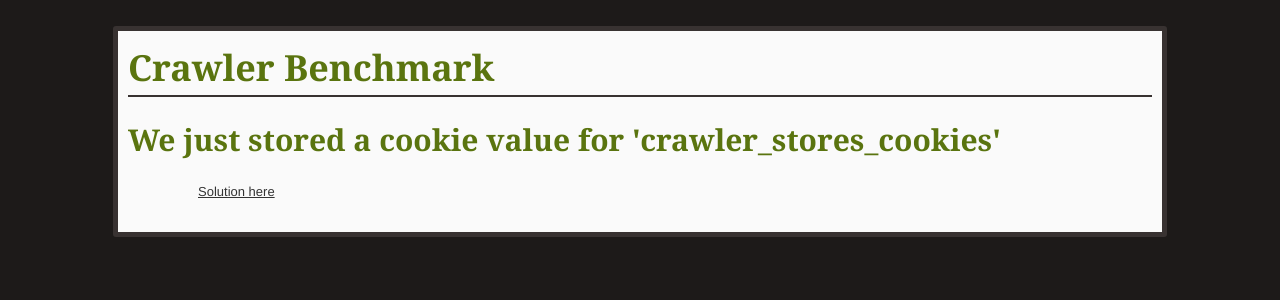
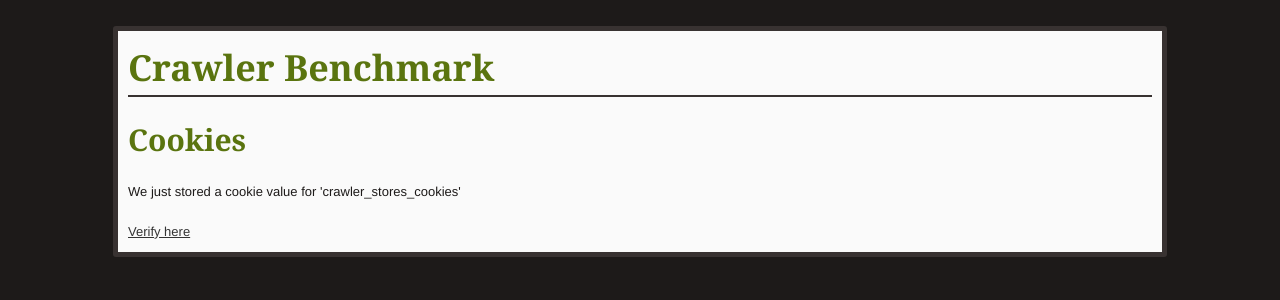
Before and after one commit to WebMole/crawler-benchmark, a Flask app: page /trap/cookies/ in a window 1280 px wide. Shown: the top 300 px of the page. Run offline with Flask 2, Linux system fonts and the light colour scheme; parts of the project's set-up code (start-up, migrations or seed data) failed here and were passed over.

Commit message:
Cookies! :)

```diff
--- a/project/controllers/traps.py
+++ b/project/controllers/traps.py
@@ -66,12 +66,13 @@ def trap_cookies():
     resp = make_response(
         render_template(
             'traps/cookies.html',
-            title="We just stored a cookie value for 'crawler_stores_cookies'",
-            config=config
+            title="Cookies",
+            content="We just stored a cookie value for 'crawler_stores_cookies'",
+            next=url_for('trap_cookies_verify'),
+            config=config,
         )
     )
     resp.set_cookie('crawler_stores_cookies', 'yes')
-    # @todo: Check later if 'crawler_stores_cookies' is set
     return resp
 
 
--- a/project/templates/traps/cookies.html
+++ b/project/templates/traps/cookies.html
@@ -1,12 +1,5 @@
 {% extends "layout/layout.html" %}
 {% block body %}
-    <ul>
-        {% for link in links %}
-            <li>
-                <a href="{{ link.url }}"{% if link.target is defined %}
-                   target="link.target"{% endif %}>{{ link.name }}</a>
-            </li>
-        {% endfor %}
-        <li><a href="{{ next }}">Solution here</a></li>
-    </ul>
+    <p>{{ content }}</p>
+    <a href="{{ next }}">Verify here</a>
 {% endblock %}
```
Also changed, not shown: project/templates/index.html (+8 -6 lines).
